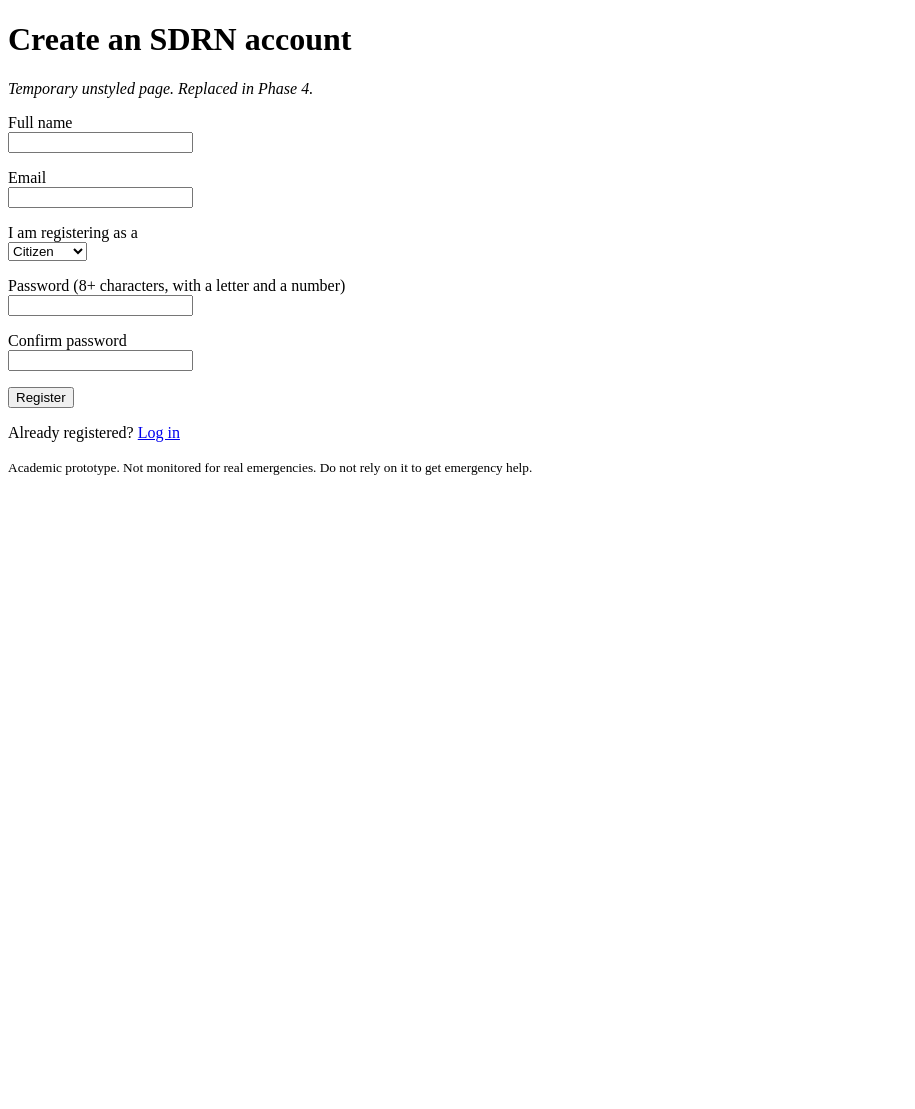
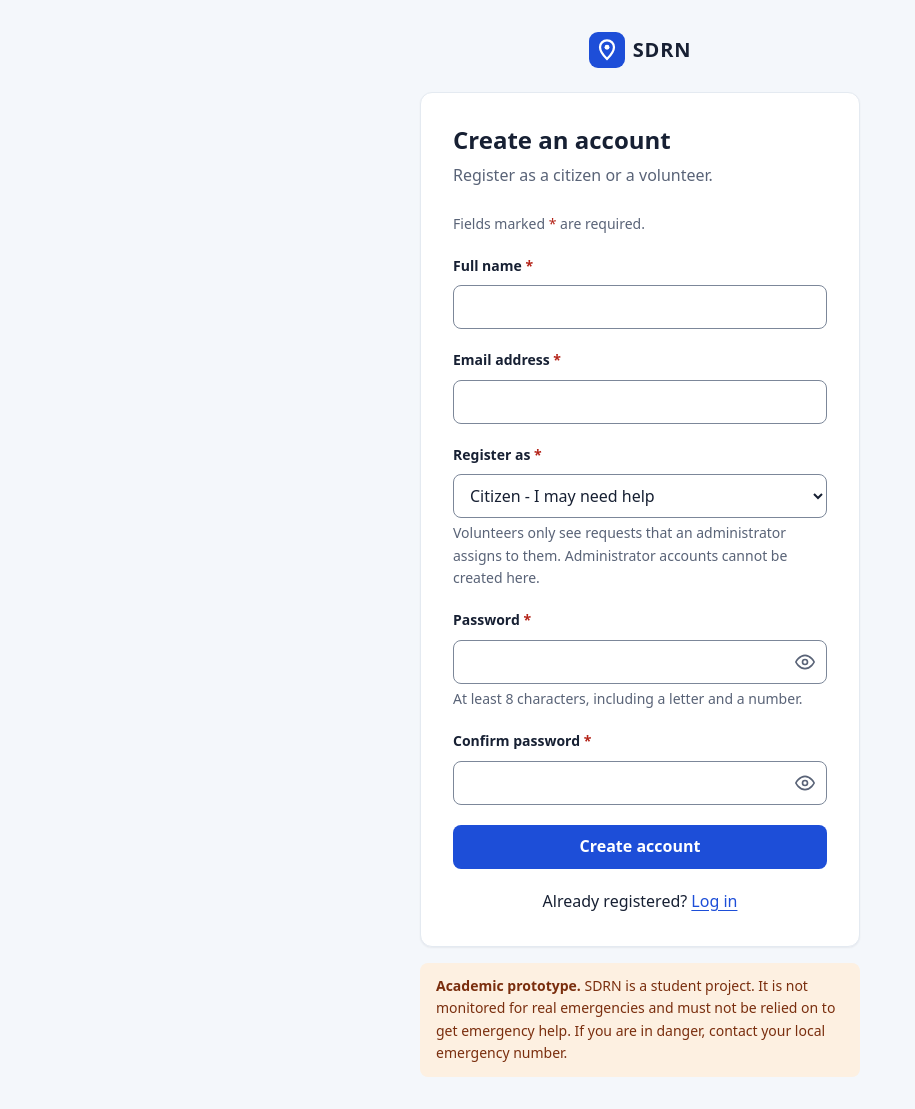
Before and after one commit to namya-g/Smart-Disaster-Relief-Network, a Flask app: page /register in a window 1280 px wide. Shown: the whole page, without its empty margins (0-915 px from the left). Before the commit the page ends 475 px from the top, so only its background shows below. Run offline with Flask 3, Linux system fonts and the light colour scheme; some libraries are stand-ins or nearby versions.

Commit message:
Refactor register.html to use templates and macros
Updated the registration page to use template inheritance and macros for form fields.

```diff
--- a/app/templates/register.html
+++ b/app/templates/register.html
@@ -1,58 +1,38 @@
-<!doctype html>
-<html lang="en">
-<head>
-  <meta charset="utf-8">
-  <meta name="viewport" content="width=device-width, initial-scale=1">
-  <title>Register - SDRN</title>
-</head>
-<body>
-  <main>
-    <h1>Create an SDRN account</h1>
-    <p><em>Temporary unstyled page. Replaced in Phase 4.</em></p>
+{% extends "_layout_auth.html" %}
+{% from "_macros.html" import field, password_field, select_field %}
 
-    <form method="post" action="{{ url_for('auth.register') }}" novalidate>
-      <input type="hidden" name="csrf_token" value="{{ csrf_token() }}">
+{% block title %}Create an account - SDRN{% endblock %}
 
-      <p>
-        <label for="full_name">Full name</label><br>
-        <input id="full_name" name="full_name" type="text" autocomplete="name" required
-               maxlength="100" value="{{ form.get('full_name', '') }}">
-        {% if errors.get('full_name') %}<br><span role="alert">{{ errors['full_name'] }}</span>{% endif %}
-      </p>
+{% block content %}
+  <h1 class="auth-card__title">Create an account</h1>
+  <p class="auth-card__intro">Register as a citizen or a volunteer.</p>
+  <p class="form-legend">Fields marked <span class="field__asterisk" aria-hidden="true">*</span><span class="sr-only">with an asterisk</span> are required.</p>
 
-      <p>
-        <label for="email">Email</label><br>
-        <input id="email" name="email" type="email" autocomplete="email" required
-               value="{{ form.get('email', '') }}">
-        {% if errors.get('email') %}<br><span role="alert">{{ errors['email'] }}</span>{% endif %}
-      </p>
+  <form method="post" action="{{ url_for('auth.register') }}" novalidate data-loading-form>
+    <input type="hidden" name="csrf_token" value="{{ csrf_token() }}">
 
-      <p>
-        <label for="role">I am registering as a</label><br>
-        <select id="role" name="role" required>
-          <option value="citizen" {% if form.get('role', 'citizen') == 'citizen' %}selected{% endif %}>Citizen</option>
-          <option value="volunteer" {% if form.get('role') == 'volunteer' %}selected{% endif %}>Volunteer</option>
-        </select>
-        {% if errors.get('role') %}<br><span role="alert">{{ errors['role'] }}</span>{% endif %}
-      </p>
+    {{ field('full_name', 'full_name', 'Full name', value=form.get('full_name', ''),
+             autocomplete='name', maxlength=100, error=errors.get('full_name')) }}
 
-      <p>
-        <label for="password">Password (8+ characters, with a letter and a number)</label><br>
-        <input id="password" name="password" type="password" autocomplete="new-password" required>
-        {% if errors.get('password') %}<br><span role="alert">{{ errors['password'] }}</span>{% endif %}
-      </p>
+    {{ field('email', 'email', 'Email address', type='email', value=form.get('email', ''),
+             autocomplete='email', maxlength=254, error=errors.get('email'),
+             autocapitalize='off', spellcheck='false') }}
 
-      <p>
-        <label for="confirm_password">Confirm password</label><br>
-        <input id="confirm_password" name="confirm_password" type="password" autocomplete="new-password" required>
-        {% if errors.get('confirm_password') %}<br><span role="alert">{{ errors['confirm_password'] }}</span>{% endif %}
-      </p>
+    {{ select_field('role', 'role', 'Register as',
+                    [('citizen', 'Citizen - I may need help'), ('volunteer', 'Volunteer - I can help')],
+                    selected=form.get('role', 'citizen'),
+                    hint='Volunteers only see requests that an administrator assigns to them. Administrator accounts cannot be created here.',
+                    error=errors.get('role')) }}
 
-      <button type="submit">Register</button>
-    </form>
+    {{ password_field('password', 'password', 'Password', autocomplete='new-password',
+                      hint='At least 8 characters, including a letter and a number.',
+                      error=errors.get('password')) }}
 
-    <p>Already registered? <a href="{{ url_for('auth.login') }}">Log in</a></p>
-    <p><small>Academic prototype. Not monitored for real emergencies. Do not rely on it to get emergency help.</small></p>
-  </main>
-</body>
-</html>
+    {{ password_field('confirm_password', 'confirm_password', 'Confirm password',
+                      autocomplete='new-password', error=errors.get('confirm_password')) }}
+
+    <button type="submit" class="btn btn--primary btn--block" data-loading-text="Creating account&hellip;">Create account</button>
+  </form>
+
+  <p class="auth-card__switch">Already registered? <a href="{{ url_for('auth.login') }}">Log in</a></p>
+{% endblock %}
```
